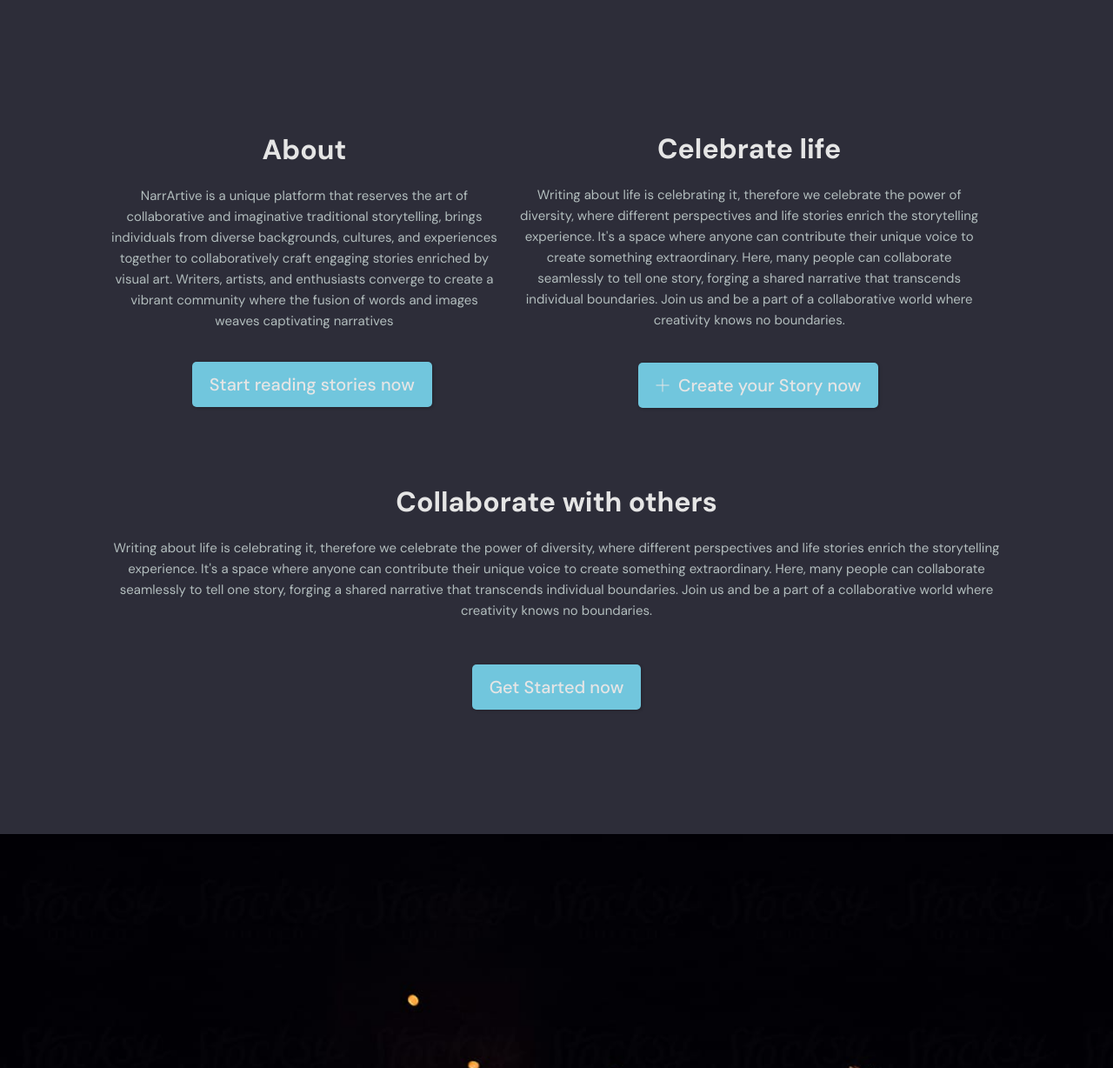
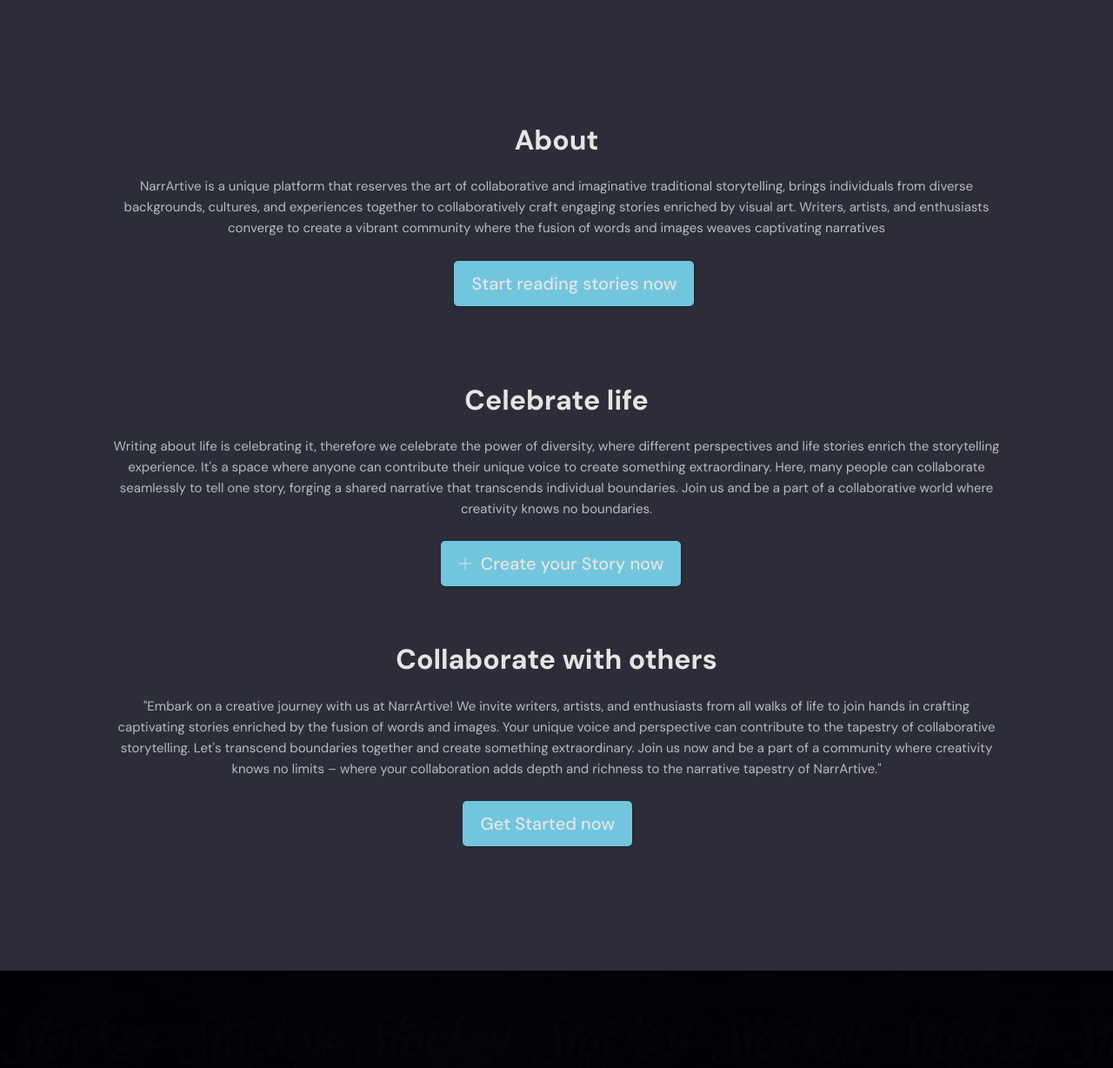
Before and after one commit to Viestar/NarrArtive, a Django app: page / in a window 1280 px wide. Shown: the part 929-2157 px from the top of the page at 87% size. Run offline with Django 3.2, Linux system fonts and the light colour scheme.

Commit message:
Re-arranged the About section

```diff
--- a/users/templates/landing_page.html
+++ b/users/templates/landing_page.html
@@ -9,8 +9,7 @@
 </section>
 <section id="about">
     <div style="margin: 10%; text-align: center;">
-        <div style="margin-right: 2.5%;" class="roomListRoom__header">
-            <div class="roomListRoom__content">
+        <div style="text-align: center;" class="roomListRoom__content">
             <a style="font-size: xx-large; font-weight: bold; text-align: center;" href="">About</a>
             <p>NarrArtive is a unique platform that reserves the art of collaborative and imaginative traditional
                 storytelling, brings individuals from diverse backgrounds, cultures, and
@@ -18,7 +17,6 @@
                 collaboratively craft engaging stories enriched by visual art. Writers, artists, and enthusiasts
                 converge to create a
                 vibrant community where the fusion of words and images weaves captivating narratives</p>
-                <br />
             <div style="padding-top: 2.5%; padding-left: 10%; margin-right: 6%; text-align: center;">
                 <a class="btn btn--main" href="{% url 'home' %}">
                     Start reading stories now
@@ -26,7 +24,9 @@
             </div>
         </div>
         <br />
-            <div style="margin-left: 2.5%;" class="roomListRoom__content">
+        <br />
+
+        <div style="text-align: center;" class="roomListRoom__content">
             <a style="font-size: xx-large; font-weight: bolder; font-weight:bold;">Celebrate life</a>
             <p>Writing about life is celebrating it, therefore we celebrate the power of diversity, where different
                 perspectives and life stories enrich the
@@ -36,11 +36,9 @@
                 collaborate seamlessly to tell one story, forging a shared narrative that transcends individual
                 boundaries. Join us and
                 be a part of a collaborative world where creativity knows no boundaries.</p>
-                <br />
-                <div style="padding-top: 2.5%; padding-left: 10%; margin-right: 6%; text-align: center;">
+            <div style="padding-top: 2.5%; padding-left: 7%; margin-right: 6%; text-align: center;">
                 <a class="btn btn--main" href="{% url 'create-room' %}">
-                        <svg version="1.1" xmlns="http://www.w3.org/2000/svg" width="32" height="32"
-                            viewBox="0 0 32 32">
+                    <svg version="1.1" xmlns="http://www.w3.org/2000/svg" width="32" height="32" viewBox="0 0 32 32">
                         <title>add</title>
                         <path
                             d="M16.943 0.943h-1.885v14.115h-14.115v1.885h14.115v14.115h1.885v-14.115h14.115v-1.885h-14.115v-14.115z">
@@ -50,22 +48,19 @@
                 </a>
             </div>
         </div>
-        </div>
-        <br />
         <br />
         <div style="text-align: center;" class="roomListRoom__content">
-            <a style="font-size: xx-large; font-weight: bold;" href="">Collaborate with others</a>
-            <p>Writing about life is celebrating it, therefore we celebrate the power of diversity, where different
-                perspectives
-                and life stories enrich the
-                storytelling experience.
-                It's a space where anyone can contribute their unique voice to create something extraordinary. Here,
-                many people can
-                collaborate seamlessly to tell one story, forging a shared narrative that transcends individual
-                boundaries. Join us and
-                be a part of a collaborative world where creativity knows no boundaries.</p>
-            <br />
-            <div style="padding-top: 2.5%; margin-right: 6%; padding-left: 6%;">
+            <a style="font-size: xx-large; font-weight: bolder; font-weight:bold;">Collaborate with others</a>
+            <p>"Embark on a creative journey with us at NarrArtive! We invite writers, artists, and enthusiasts from all
+                walks of life
+                to join hands in crafting captivating stories enriched by the fusion of words and images. Your unique
+                voice and
+                perspective can contribute to the tapestry of collaborative storytelling. Let's transcend boundaries
+                together and create
+                something extraordinary. Join us now and be a part of a community where creativity knows no limits –
+                where your
+                collaboration adds depth and richness to the narrative tapestry of NarrArtive."</p>
+            <div style="padding-top: 2.5%; padding-left: 4%; margin-right: 6%; text-align: center;">
                 <a class="btn btn--main" href="{% url 'create-room' %}">
                     Get Started now
                 </a>
@@ -156,7 +151,8 @@
     <div style="margin: 10%; text-align: center;">
         <div style="margin-right: 2.5%;" class="roomListRoom__header">
             <div class="roomListRoom__content">
-                <a style="font-size: xx-large; text-decoration: dashed; font-weight: bold; text-align: center;" href="">Inspiration</a>
+                <a style="font-size: xx-large; text-decoration: dashed; font-weight: bold; text-align: center;"
+                    href="">Inspiration</a>
                 <p>NarrArtive was inspired by our shared love for storytelling and the belief that collaboration among
                     people from diverse
                     backgrounds can create captivating narratives. Growing up in extended African families, we witnessed
@@ -181,17 +177,19 @@
 <section id="developers">
     <div style="margin: 10%; text-align: center;">
         <a style="font-size: xx-large; font-weight: bold; text-align: center;" href="">Meet the Developers</a>
-        <br/>
+        <br />
         <br />
         <br />
         <div style="margin-right: 2.5%;" class="roomListRoom__header">
             <div style="margin-left: 2.5%;" class="roomListRoom__content">
-                <a href="https://gitub.com/Viestar" style="font-size: xx-large; font-weight: bolder; font-weight:bold;" >Sylvester Mberenge</a>
+                <a href="https://gitub.com/Viestar"
+                    style="font-size: xx-large; font-weight: bolder; font-weight:bold;">Sylvester Mberenge</a>
                 <img src="{% static 'images/avatar.svg' %}" alt="">
                 <p>Backend Engineer</p>
             </div>
             <div class="roomListRoom__content">
-                <a style="font-size: xx-large; font-weight: bold; text-align: center;" href="https://gitub.com/Fayth">Faith Ampwera</a>
+                <a style="font-size: xx-large; font-weight: bold; text-align: center;"
+                    href="https://gitub.com/Fayth">Faith Ampwera</a>
                 <img src="{% static 'images/avatar.svg' %}" alt="">
                 <p>Front-end engineer</p>
             </div>
```
Lines whose indentation alone changed are shown as unchanged.
